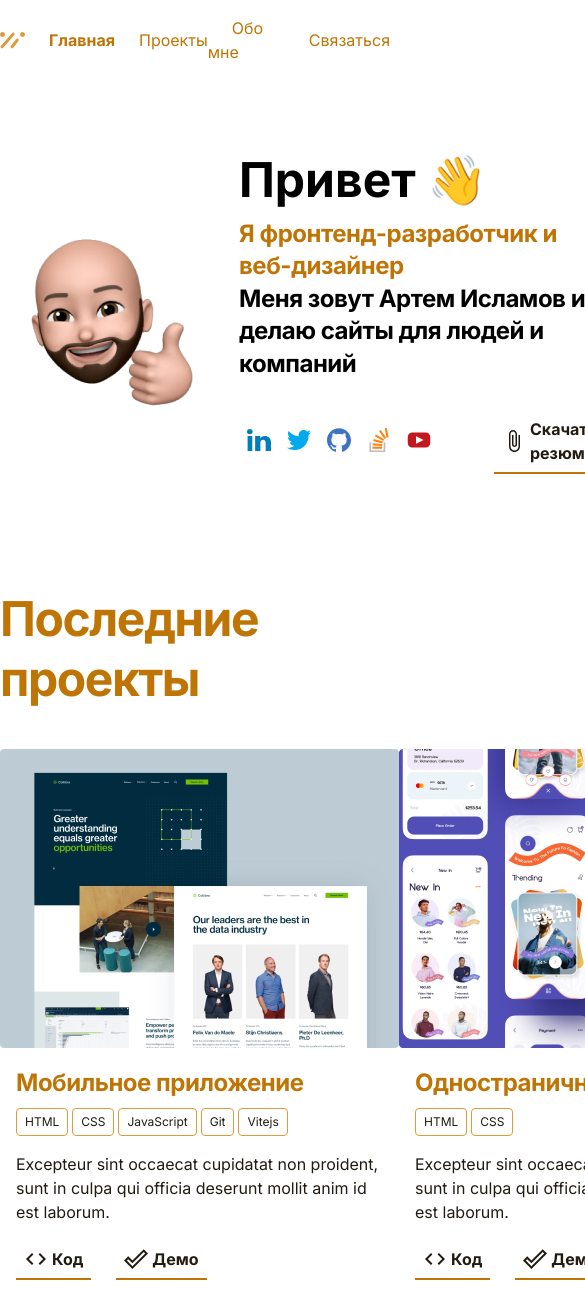
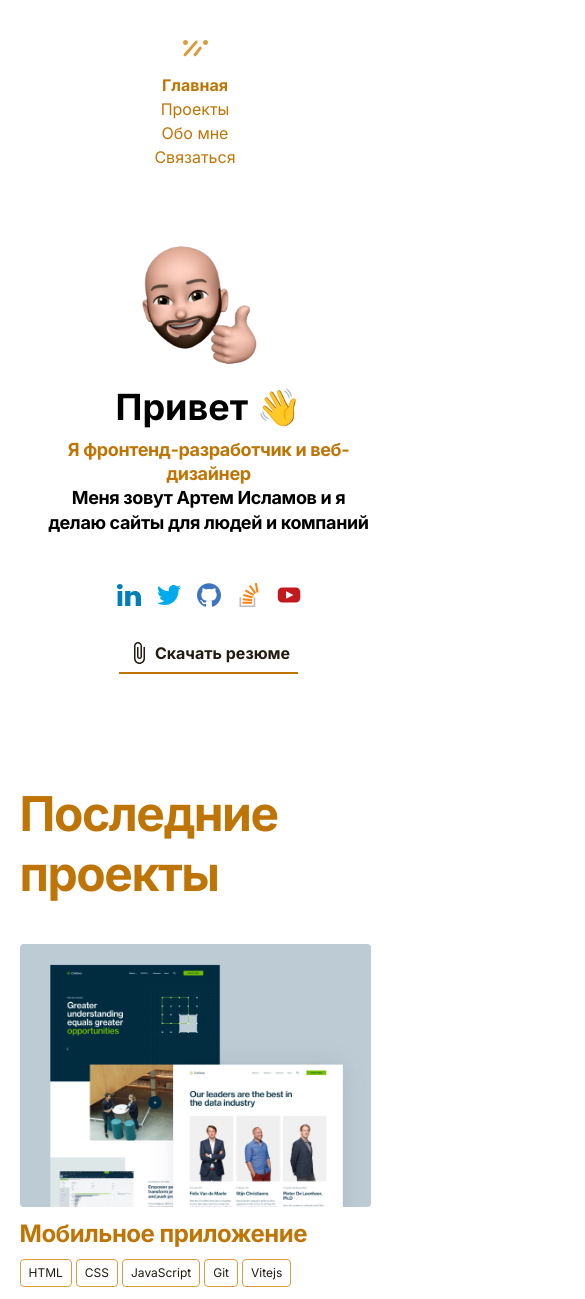
Before and after one commit to glo-academy/my-portfolio, a plain HTML site: page index.html in a window 390 px wide. Shown: the top 1299 px of the page, 585 px wide, since content can reach past the window. Drawn offline with Linux system fonts and the light colour scheme.

Commit message:
Сделали адаптив сайта

```diff
--- a/css/style.css
+++ b/css/style.css
@@ -5,6 +5,7 @@ body {
   font-family: "Inter", sans-serif;
 }
 .navbar {
+  padding-top: 40px;
   display: flex;
   align-items: center;
   justify-content: space-between;
@@ -95,6 +96,9 @@ body {
   max-width: 400px;
   margin-bottom: 40px;
 }
+.card-image {
+  max-width: 100%;
+}
 .card-text-wrapper {
   padding: 16px;
 }
@@ -133,6 +137,7 @@ body {
   border: 1px solid #dd9c3c;
   border-radius: 4px;
   margin-right: 4px;
+  margin-bottom: 4px;
 }
 .card-buttons {
   display: flex;
@@ -213,7 +218,14 @@ body {
   color: #211b12;
 }
 .feedback {
+  position: relative;
   padding: 80px 0 160px;
+}
+.feedback-hand {
+  position: absolute;
+  right: 0;
+  top: 20%;
+  width: 25%;
 }
 .input-group {
   position: relative;
@@ -236,7 +248,7 @@ body {
 .input {
   border: 3px solid #e0dedc;
   border-radius: 4px;
-  width: 435px;
+  width: 100%;
   height: 56px;
 }
 .textarea {
@@ -264,3 +276,85 @@ body {
   display: flex;
   justify-content: flex-end;
 }
+@media (max-width: 1024px) {
+  .container {
+    max-width: 760px;
+  }
+  .card {
+    max-width: 350px;
+  }
+}
+@media (max-width: 790px) {
+  .container {
+    max-width: 576px;
+  }
+  .header-photo {
+    max-width: 150px;
+  }
+  .header-strong {
+    font-size: 36px;
+  }
+  .header-heading {
+    font-size: 18px;
+  }
+  .cv-download {
+    margin-left: 15px;
+  }
+  .card {
+    max-width: 45%;
+  }
+  .card-text-wrapper {
+    padding: 8px 0;
+  }
+  .developer {
+    flex-direction: column;
+  }
+  .developer-photo {
+    width: 100%;
+    height: 350px;
+    margin-bottom: 30px;
+  }
+  .developer-about {
+    margin-left: 0;
+    padding-left: 20px;
+  }
+  .feedback-hand {
+    display: none;
+  }
+}
+@media (max-width: 600px) {
+  .container {
+    max-width: 90%;
+  }
+  .header {
+    padding-top: 30px;
+    flex-direction: column;
+    text-align: center;
+  }
+  .header-links,
+  .cards,
+  .navbar {
+    flex-direction: column;
+  }
+  .cv-download {
+    margin-left: 0;
+  }
+  .card {
+    max-width: 100%;
+  }
+  .tags {
+    flex-wrap: wrap;
+  }
+}
+@media (max-width: 480px) {
+  .form-container {
+    width: 90%;
+  }
+  .nav-list {
+    flex-direction: column;
+  }
+  .nav-link {
+    margin-left: 0;
+    margin-bottom: 10px;
+  }
+}
--- a/index.html
+++ b/index.html
@@ -16,16 +16,16 @@
       <img src="images/logo.svg" alt="Logo" />
       <nav class="navigation">
         <ul class="nav-list">
-          <li class="nav-item"><a href="#" class="nav-link active">Главная</a></li>
-          <li class="nav-item"><a href="#" class="nav-link">Проекты</a></li>
-          <li class="nav-item"><a href="#" class="nav-link">Обо мне</a></li>
-          <li class="nav-item"><a href="#" class="nav-link">Связаться</a></li>
+          <li class="nav-item"><a href="#main" class="nav-link active">Главная</a></li>
+          <li class="nav-item"><a href="#portfolio" class="nav-link">Проекты</a></li>
+          <li class="nav-item"><a href="#developer" class="nav-link">Обо мне</a></li>
+          <li class="nav-item"><a href="#feedback" class="nav-link">Связаться</a></li>
         </ul>
       </nav>
     </div>
     <!-- ./navbar -->
 
-    <header class="header container">
+    <header class="header container" id="main">
       <img src="images/avatar.png" alt="Артем Исламов" class="header-photo" />
       <!-- /.header-photo -->
       <div class="header-text">
@@ -60,7 +60,7 @@
               /></a>
             </li>
           </ul>
-          <a href="#" class="cv-download" download>
+          <a href="cv.pdf" class="cv-download" download>
             <img src="images/Icons/download.svg" alt="download-icon" class="cv-icon" />
             <span class="cv-text">Скачать резюме</span>
           </a>
@@ -70,7 +70,7 @@
       <!-- /.header-text -->
     </header>
     <!-- /.header -->
-    <section class="portfolio">
+    <section class="portfolio" id="portfolio">
       <div class="container">
         <h2 class="section-heading">Последние проекты</h2>
         <div class="cards">
@@ -135,7 +135,7 @@
       <!-- /.container -->
     </section>
     <!-- /.portfolio -->
-    <section class="developer container">
+    <section class="developer container" id="developer">
       <img src="images/developer-photo.png" alt="Артем Исламов" class="developer-photo" />
       <div class="developer-about">
         <span class="developer-hello">Рад вас видеть</span>
@@ -153,7 +153,7 @@
       <!-- /.devloper-about -->
     </section>
     <!-- /.developer container -->
-    <section class="skills container">
+    <section class="skills container" id="skills">
       <h2 class="skills-title">Работаю с разными языками и инструментами</h2>
       <ul class="tags">
         <li class="tags-item"><a href="#" class="tag">HTML</a></li>
@@ -168,7 +168,9 @@
       </ul>
     </section>
     <!-- /.skills -->
-    <section class="feedback form-container">
+    <section class="feedback" id="feedback">
+      <img src="images/hand.png" alt="hand" class="feedback-hand" />
+      <div class="form-container">
         <h2 class="feedback-title">Готов обсудить проект...</h2>
         <form action="#" class="form">
           <div class="input-group">
@@ -193,6 +195,7 @@
             </button>
           </div>
         </form>
+      </div>
     </section>
     <!-- /.feedback -->
   </body>
```
Also changed, not shown: images/hand.png (added). Lines whose indentation alone changed are shown as unchanged.
